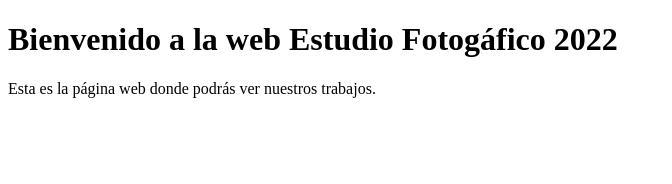
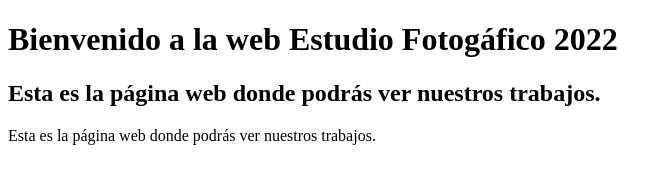
Before and after one commit to pruebas-website/pagina-web, a plain HTML site: page index.html in a window 1280 px wide. Shown: the whole page, without its empty margins (0-672 px from the left). Drawn offline with Linux system fonts and the light colour scheme.

Commit message:
Agregando subtítulo
Se ha agregado un subtítulo a la página web.

```diff
--- a/index.html
+++ b/index.html
@@ -8,6 +8,7 @@
 </head>
 <body>
     <h1>Bienvenido a la web Estudio Fotogáfico 2022</h1>
+    <h2>Esta es la página web donde podrás ver nuestros trabajos.</h2>
     <p>Esta es la página web donde podrás ver nuestros trabajos.</p>
 </body>
 </html>
```
